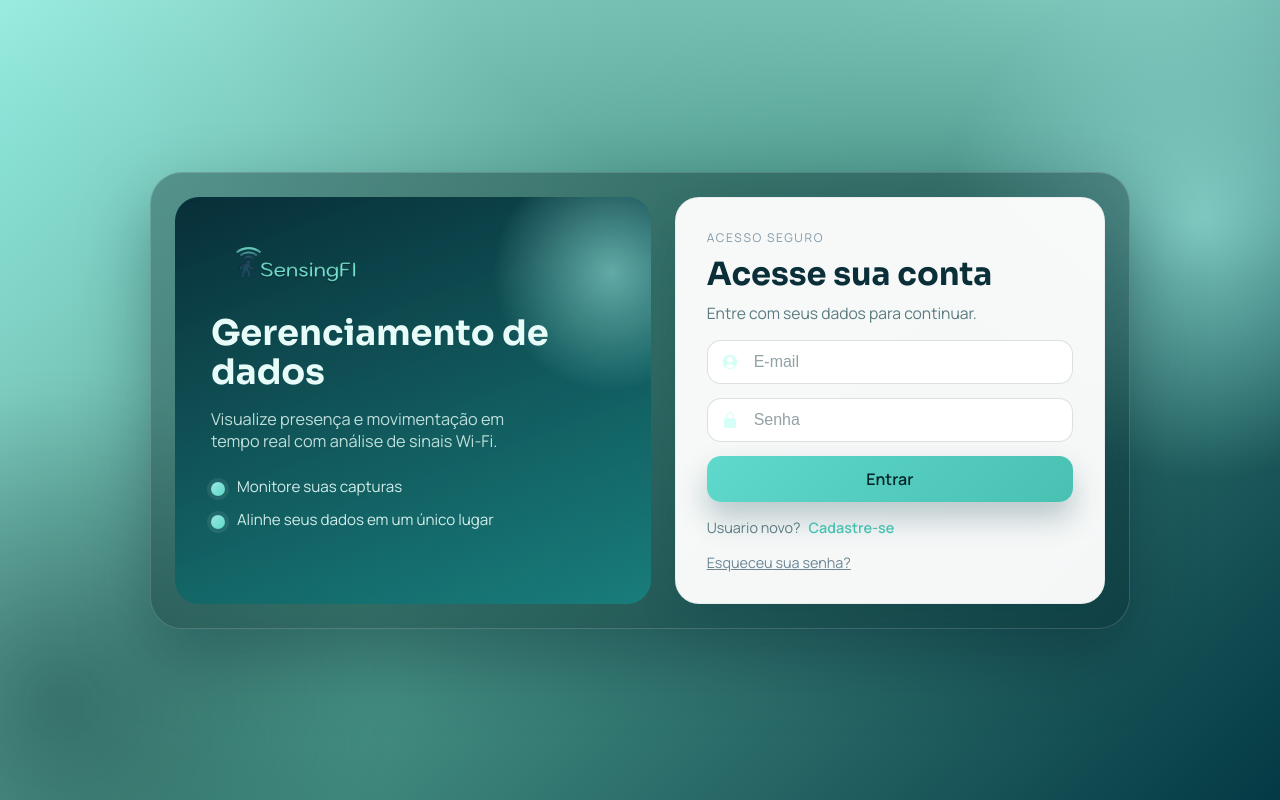
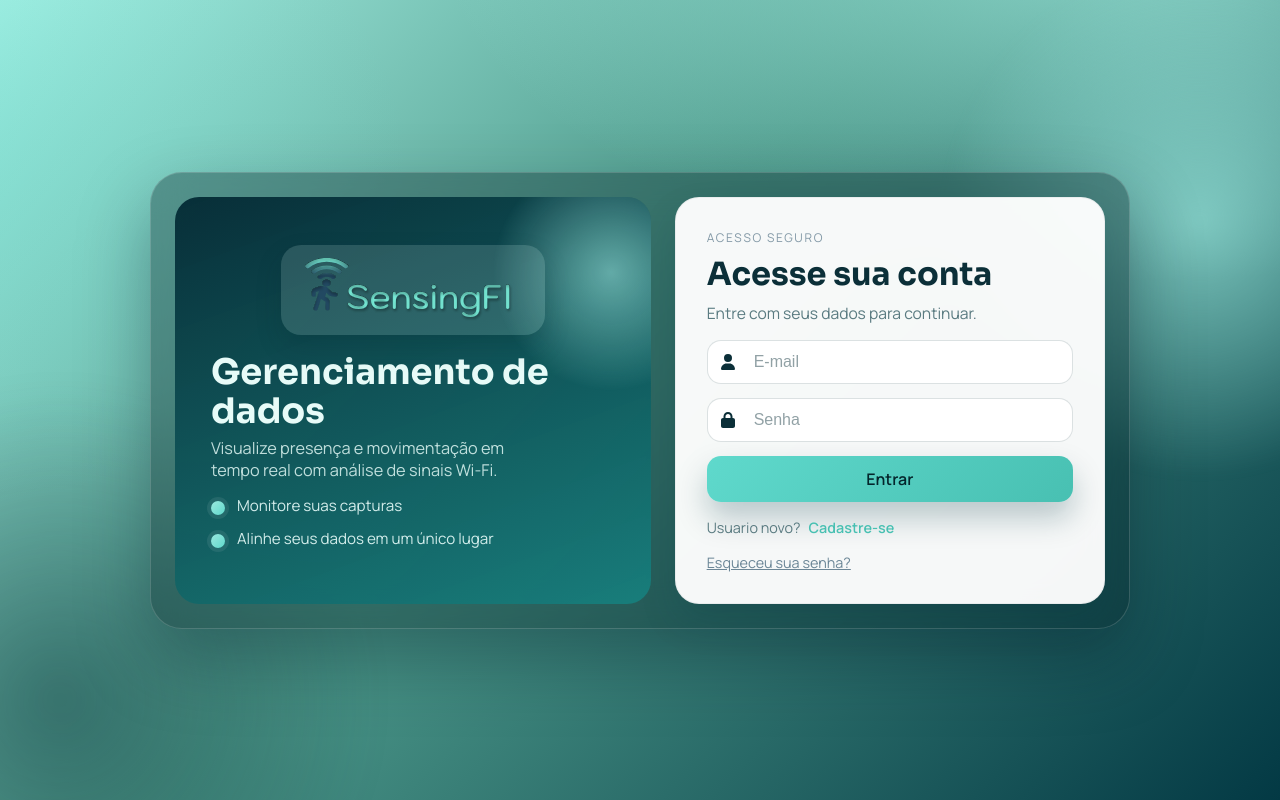
Before and after one commit to profvictorhugo/WiFiSensingEnv, a React (Vite) app in the folder frontend/: page / in a window 1280 px wide. Built offline with nearby package versions, Linux system fonts and the light colour scheme.

Commit message:
fix: Ajustada logo e nome do software na tela de login para ficar mais visivel, alem de campos de email e senha

```diff
--- a/frontend/src/pages/Login/Login.css
+++ b/frontend/src/pages/Login/Login.css
@@ -61,14 +61,16 @@
   z-index: 1;
   display: flex;
   flex-direction: column;
-  gap: 16px;
+  gap: 6px;
 }
 
 .login-hero-badge {
+  position: relative;
   display: inline-flex;
   align-items: center;
   justify-content: center;
-  padding: 10px 18px;
+  align-self: center;
+  padding: 18px 32px;
   border-radius: 999px;
   background: var(--logo-pill-bg);
   border: 1px solid var(--logo-pill-border);
@@ -76,8 +78,20 @@
   width: fit-content;
 }
 
+.login-hero-badge::before {
+  content: "";
+  position: absolute;
+  inset: 12px 20px;
+  border-radius: 20px;
+  background: rgba(231, 251, 248, 0.14);
+  box-shadow: 0 12px 26px rgba(3, 35, 41, 0.18);
+  z-index: 0;
+}
+
 .login-hero-badge img {
-  width: 140px;
+  width: 240px;
+  position: relative;
+  z-index: 1;
 }
 
 .login-hero-title {
@@ -185,10 +199,15 @@
   display: flex;
   align-items: center;
   justify-content: center;
-  opacity: 0.7;
+  opacity: 1;
+  color: var(--c-text);
+  z-index: 1;
+  pointer-events: none;
 }
 
 .login-input {
+  position: relative;
+  z-index: 0;
   width: 100%;
   border-radius: 14px;
   border: 1px solid rgba(6, 44, 50, 0.14);
@@ -207,7 +226,6 @@
   outline: none;
   border-color: rgba(72, 192, 178, 0.8);
   box-shadow: 0 0 0 3px rgba(72, 192, 178, 0.18);
-  transform: translateY(-1px);
 }
 
 .botao-login {
--- a/frontend/src/pages/Login/Login.jsx
+++ b/frontend/src/pages/Login/Login.jsx
@@ -2,8 +2,8 @@ import "./Login.css";
 import { useState } from "react";
 import Cadastro from "../../components/Cadastro/Cadastro";
 import tituloLogo from "../../assets/titulo-logo.svg";
-import userCircle from "../../assets/user-circle.svg";
-import lockClosed from "../../assets/lock-closed.svg";
+import { FontAwesomeIcon } from "@fortawesome/react-fontawesome";
+import { faLock, faUser } from "@fortawesome/free-solid-svg-icons";
 
 const Login = () => {
   const [mostrarCadastro, setMostrarCadastro] = useState(false);
@@ -35,13 +35,13 @@ const Login = () => {
           <form className="login-form reveal-2">
             <label className="input-group">
               <span className="input-icon">
-                <img src={userCircle} alt="User Icon" />
+                <FontAwesomeIcon icon={faUser} aria-hidden="true" />
               </span>
               <input className="login-input" type="email" name="email" placeholder="E-mail" />
             </label>
             <label className="input-group">
               <span className="input-icon">
-                <img src={lockClosed} alt="Lock Icon" />
+                <FontAwesomeIcon icon={faLock} aria-hidden="true" />
               </span>
               <input className="login-input" type="password" name="senha" placeholder="Senha" />
             </label>
```
Also changed, not shown: frontend/src/assets/lock-closed.svg (deleted), frontend/src/assets/user-circle.svg (deleted).
